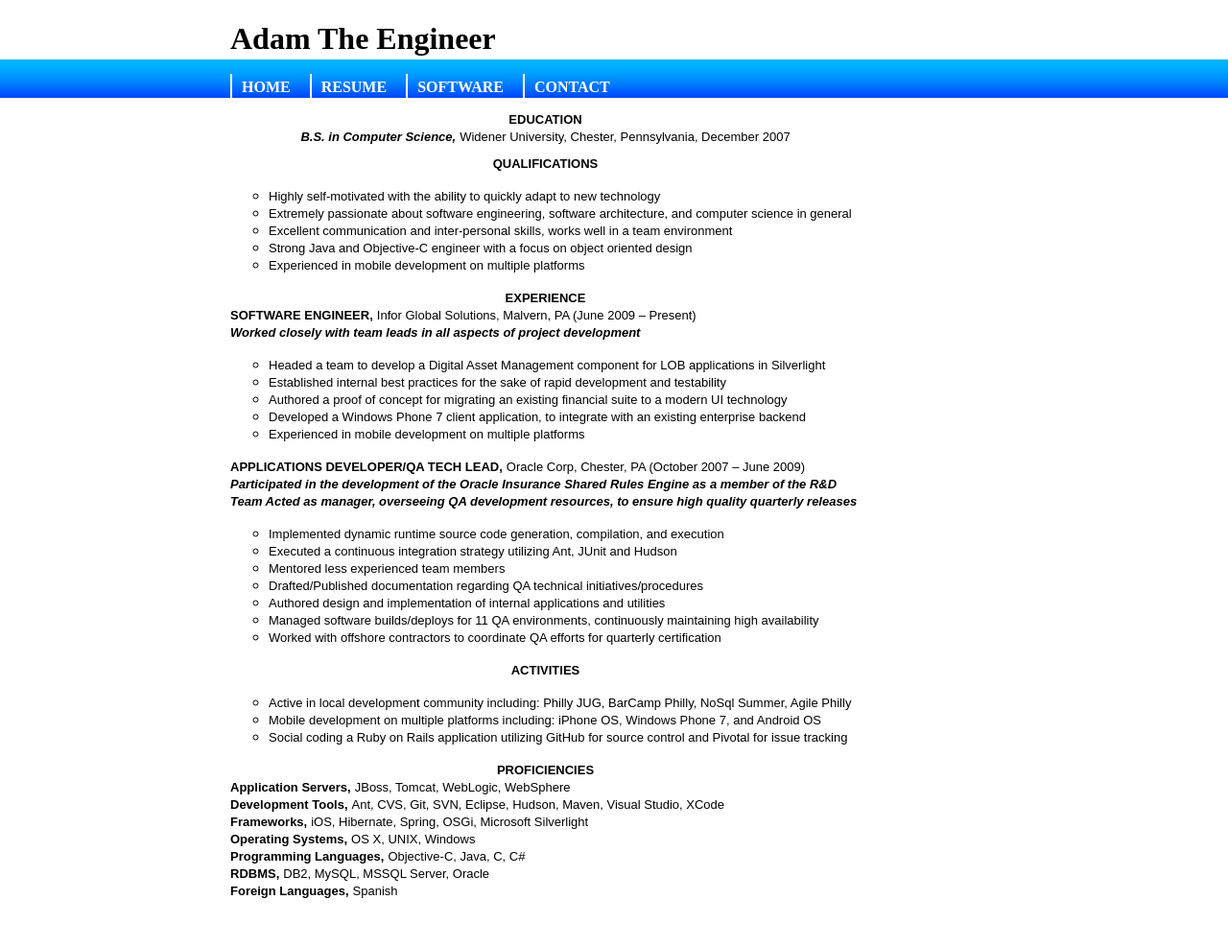
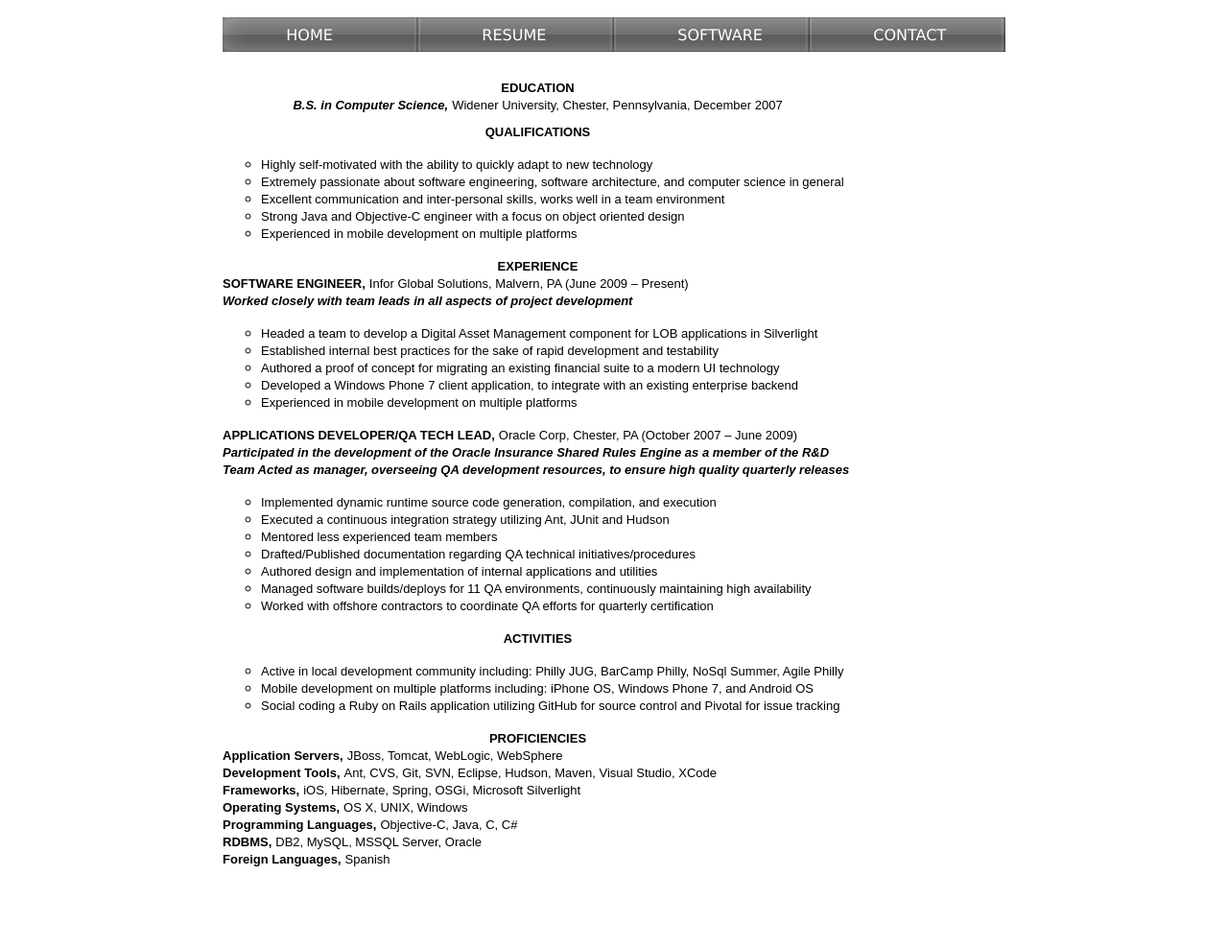
Before and after one commit to adamvduke/adamvduke.github.com, a Jekyll site: the page built from resume.md, in a window 1280 px wide. Shown: the whole page at 96% size. Built offline with Jekyll 4.4.1, drawn with Linux system fonts in a browser that asks for light colours; Markdown is read by kramdown in place of the engine named in the settings; after the commit the page ends 954 px from its top, so only the background shows below that.

Commit message:
using a grey theme rather than blue

```diff
--- a/_includes/twitter_widget.html
+++ b/_includes/twitter_widget.html
@@ -4,13 +4,13 @@
 new TWTR.Widget({
   version: 2,
   type: 'profile',
-  rpp: 20,
+  rpp: 30,
   interval: 6000,
-  width: 600,
+  width: 816,
   height: 300,
   theme: {
 	shell: {
-	  background: '#2990ff',
+	  background: '#7f7f7f',
 	  color: '#000000'
 	},
 	tweets: {
--- a/_layouts/default.html
+++ b/_layouts/default.html
@@ -13,28 +13,13 @@
 		</title>
 	</head>
 	<body class="page">
-		<div class="page_header">
-			<h1>
-				Adam The Engineer
-			</h1>
-		</div>
-		<div class="page_header_bar">
-			<div class="navigation_container">
-				<ul class="navigation_menu">
-					<li>
-						<a href="index.html">HOME</a>
-					</li>
-					<li>
-						<a href="resume.html">RESUME</a>
-					</li>
-					<li>
-						<a href="software.html">SOFTWARE</a>
-					</li>
-					<li>
-						<a href="contact.html">CONTACT</a>
-					</li>
-				</ul>
-			</div>
+		<div id="globalheader">
+			<ul id="globalnav">
+				<li id="gn-home"><a href="index.html"><span>HOME</span></a></li>
+				<li id="gn-resume"><a href="resume.html"><span>RESUME</span></a></li>
+				<li id="gn-software"><a href="software.html"><span>SOFTWARE</span></a></li>
+				<li id="gn-contact"><a href="contact.html"><span>CONTACT</span></a></li>
+			</ul>
 		</div>
 		<div class="page_content">
 			{{ content }}
--- a/css/main.css
+++ b/css/main.css
@@ -1,3 +1,41 @@
+#globalheader { position:relative; display:block; width:816px; height:36px; margin:18px auto; z-index:9998; background:url(../images/globalheader.png) repeat-x;
+	font:12px/18px "Lucida Grande", "Lucida Sans Unicode", Helvetica, Arial, Verdana, sans-serif;
+}
+#globalheader #globalnav { position:relative; display:block; margin:0; padding:0; zoom:1; z-index:3; }
+#globalheader #globalnav:after { content:"."; display:block; height:0; clear:both; visibility:hidden; }
+#globalheader #globalnav li { display:inline; }
+#globalheader #globalnav li a { float:left; width:204px; height:36px; position:relative; text-decoration:none; overflow:hidden; background:url(../images/globalnav.png) no-repeat; cursor:pointer; }
+
+/* ACTION STATES */
+#globalheader #globalnav li a { background-position:100% 0; outline:none; }
+#globalheader #globalnav li a.before { background-position:100% -36px; }
+#globalheader #globalnav li a:hover,
+#globalheader #globalnav li a:focus  { background-position:100% -72px; }
+#globalheader #globalnav li a:active { background-position:100% -108px; }
+
+#globalheader #globalnav li#gn-home a { background-position:0 0; }
+#globalheader #globalnav li#gn-home a.before { background-position:0 -36px; }
+#globalheader #globalnav li#gn-home a:hover,
+#globalheader #globalnav li#gn-home a:focus  { background-position:0 -72px; }
+#globalheader #globalnav li#gn-home a:active { background-position:0 -108px; }
+
+/* ON STATES */
+#globalheader.home     li#gn-home     a,
+#globalheader.resume   li#gn-resume   a,
+#globalheader.software li#gn-software a,
+#globalheader.contact  li#gn-contact  a { background-position:right -288px !important; }
+
+/* TEXT */
+#globalheader #globalnav li a span {
+	display:block;
+	height:30px;
+	font-size:16px;
+	margin-left:32.5%;
+	margin-right:32.5%;
+	margin-top:10px;
+	color:#fff;
+}
+
 body{
   margin: 0;
 }
@@ -17,7 +55,7 @@
 .page_header,
 .navigation_container,
 .page_content{
-  width: 800px;
+  width: 816px;
   margin: 0 auto;
 }
 
```
Also changed, not shown: images/globalheader.png (added), images/globalnav.png (added).
